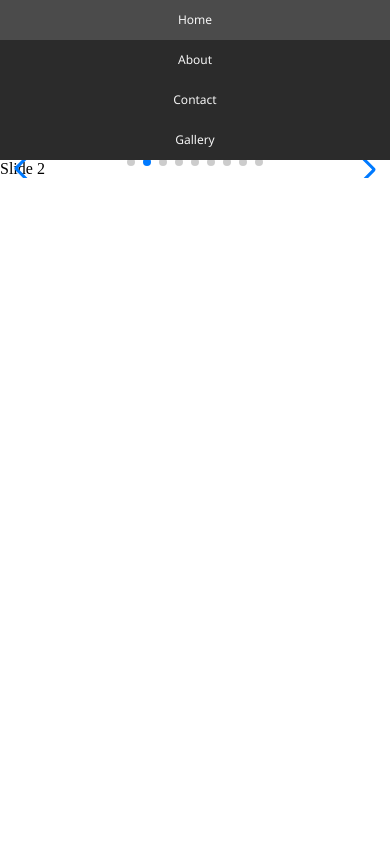
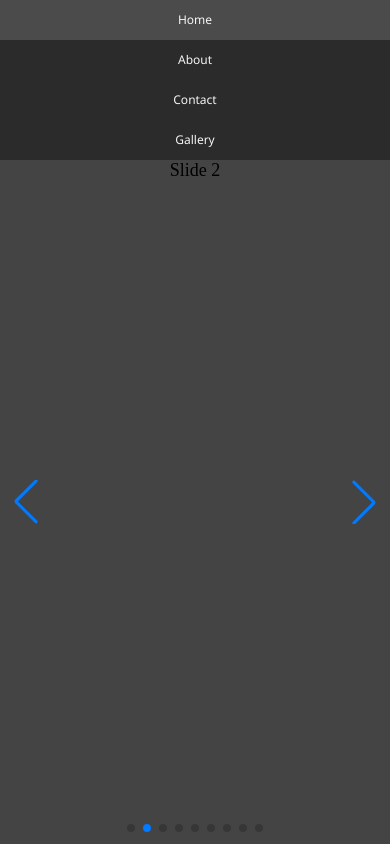
Before and after one commit to jarutNimra/mft-8, a website built with Vite: page index.html in a window 390 px wide. Built offline with nearby package versions, Linux system fonts and the light colour scheme.

Commit message:
make-slider-update-1

```diff
--- a/src/css/mobile.css
+++ b/src/css/mobile.css
@@ -32,3 +32,27 @@
     background-color: #4b4b4b;
   }
 }
+
+.slider {
+  width: 100%;
+  height: calc(100vh - 160px);
+}
+.swiper {
+  width: 100%;
+  height: 100%;
+}
+.swiper-slide {
+  text-align: center;
+  font-size: 18px;
+  background: #444;
+  display: flex;
+  justify-content: center;
+  align-items: center;
+}
+
+.swiper-slide img {
+  display: block;
+  width: 100%;
+  height: 100%;
+  object-fit: cover;
+}
```
